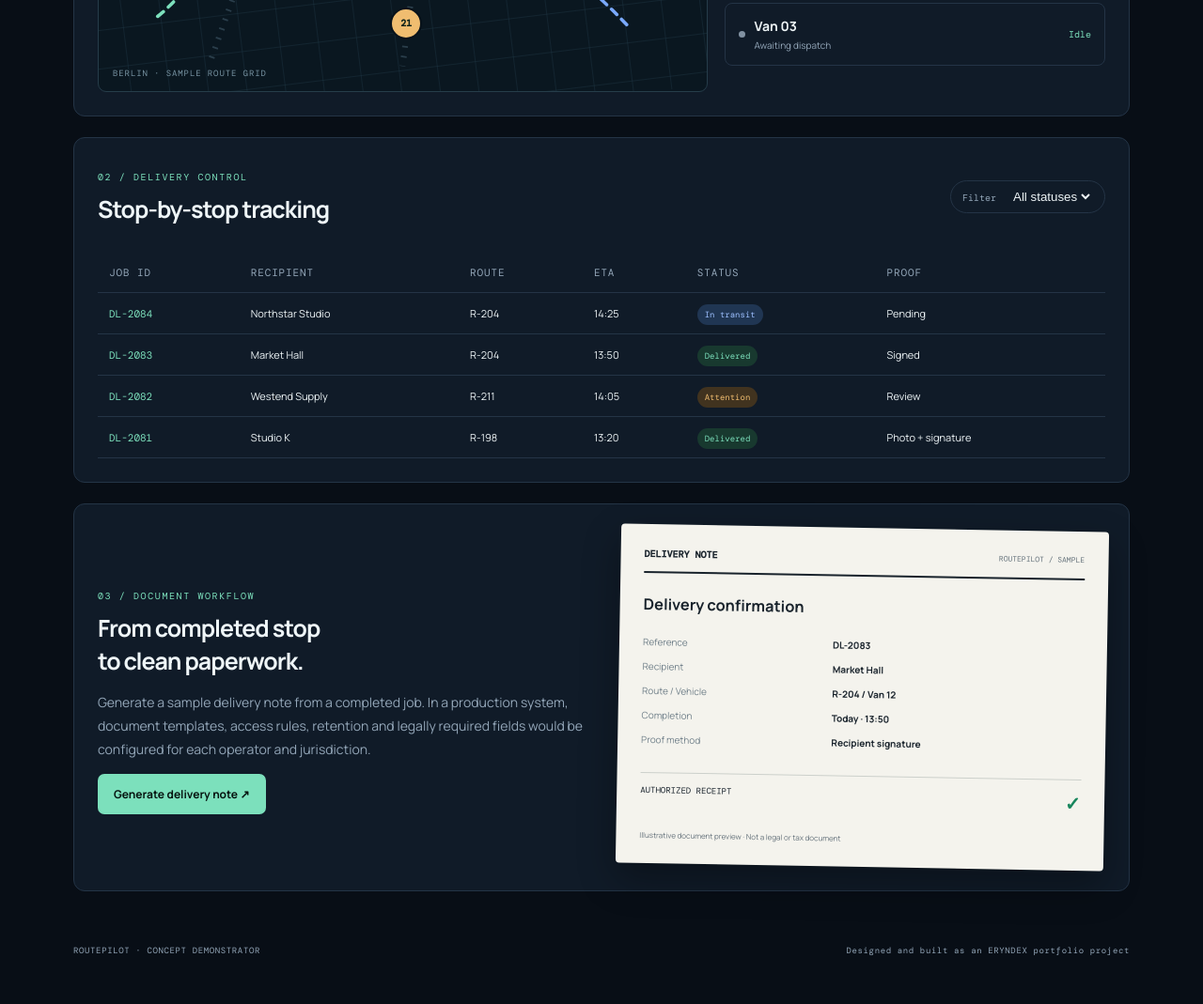
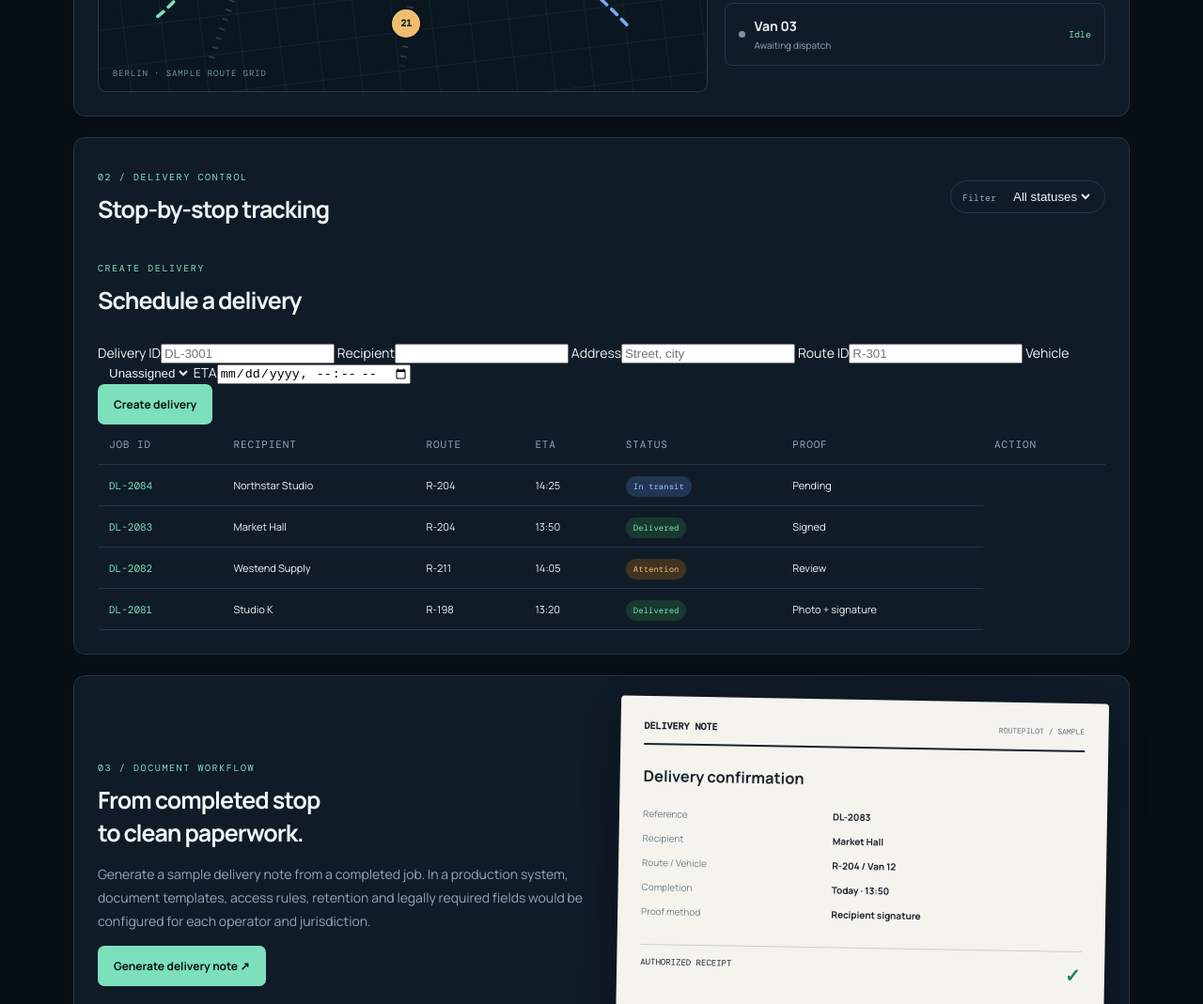
Before and after one commit to arshiataheri851-ops/portfolio, a plain HTML site: page routepilot/index.html in a window 1280 px wide. Shown: the part 1052-2121 px from the top of the page at 94% size. Drawn offline with nearby package versions, Linux system fonts and the light colour scheme; no server answers.

Commit message:
Add RoutePilot delivery intake form and proof action column

```diff
--- a/routepilot/index.html
+++ b/routepilot/index.html
@@ -4,6 +4,16 @@
 <main><section class="hero"><div><p class="eyebrow">FLEET VISIBILITY · LAST-MILE OPERATIONS</p><h1>Every route.<br><em>Accounted for.</em></h1><p class="lead">A unified operations workspace for live vehicle positions, delivery progress, proof of service and document generation.</p><div class="actions"><a class="primary" href="#fleet">Explore dashboard ↓</a><span>Sample data · No live GPS connection</span></div></div><div class="hero-stat"><small>ON-TIME COMPLETION</small><strong>94.8<sup>%</sup></strong><div class="meter"><i></i></div><small>Illustrative demo metric</small></div></section>
 <section class="metrics"><article><small>ACTIVE VEHICLES</small><b>18 <span>of 24</span></b><small class="positive">● 3 routes starting</small></article><article><small>IN PROGRESS</small><b id="inProgress">42</b><small>Scheduled stops today</small></article><article><small>DELIVERED</small><b id="delivered">126</b><small class="positive">● Proof captured</small></article><article><small>NEEDS ATTENTION</small><b id="attention">04</b><small class="warning">● Review required</small></article></section>
 <section id="fleet" class="panel"><div class="section-title"><div><p class="eyebrow">01 / FLEET MONITOR</p><h2>Dispatch overview</h2></div><span class="pill">Simulated positions</span></div><div class="fleet-layout"><div class="map"><div class="map-grid"></div><svg viewBox="0 0 700 360" role="img" aria-label="Illustrative route map"><path d="M55 270 C130 210 135 110 245 125 S365 275 450 210 S560 90 650 100" class="route route-a"/><path d="M65 70 C170 100 190 250 310 240 S470 120 620 280" class="route route-b"/><path d="M120 320 L220 40 M390 20 L350 330 M20 170 L670 190" class="roads"/></svg><button class="pin p1" aria-label="Van 12 location">12</button><button class="pin p2" aria-label="Van 08 location">08</button><button class="pin p3" aria-label="Van 21 location">21</button><div class="map-label">BERLIN · SAMPLE ROUTE GRID</div></div><div class="vehicle-list"><div class="vehicle"><i class="dot green"></i><div><b>Van 12</b><small>Route R-204 · 8 / 11 stops</small></div><strong>On route</strong></div><div class="vehicle"><i class="dot green"></i><div><b>Van 08</b><small>Route R-198 · 5 / 9 stops</small></div><strong>On route</strong></div><div class="vehicle"><i class="dot amber"></i><div><b>Van 21</b><small>Route R-211 · 2 / 10 stops</small></div><strong>Delayed</strong></div><div class="vehicle"><i class="dot gray"></i><div><b>Van 03</b><small>Awaiting dispatch</small></div><strong>Idle</strong></div></div></div></section>
-<section id="deliveries" class="panel"><div class="section-title"><div><p class="eyebrow">02 / DELIVERY CONTROL</p><h2>Stop-by-stop tracking</h2></div><label class="filter">Filter <select id="statusFilter"><option value="all">All statuses</option><option value="In transit">In transit</option><option value="Delivered">Delivered</option><option value="Attention">Attention</option></select></label></div><div class="table-wrap"><table><thead><tr><th>JOB ID</th><th>RECIPIENT</th><th>ROUTE</th><th>ETA</th><th>STATUS</th><th>PROOF</th></tr></thead><tbody id="jobs"><tr data-status="In transit"><td>DL-2084</td><td>Northstar Studio</td><td>R-204</td><td>14:25</td><td><span class="tag blue">In transit</span></td><td>Pending</td></tr><tr data-status="Delivered"><td>DL-2083</td><td>Market Hall</td><td>R-204</td><td>13:50</td><td><span class="tag green">Delivered</span></td><td>Signed</td></tr><tr data-status="Attention"><td>DL-2082</td><td>Westend Supply</td><td>R-211</td><td>14:05</td><td><span class="tag amber">Attention</span></td><td>Review</td></tr><tr data-status="Delivered"><td>DL-2081</td><td>Studio K</td><td>R-198</td><td>13:20</td><td><span class="tag green">Delivered</span></td><td>Photo + signature</td></tr></tbody></table></div></section>
+<section id="deliveries" class="panel"><div class="section-title"><div><p class="eyebrow">02 / DELIVERY CONTROL</p><h2>Stop-by-stop tracking</h2></div><label class="filter">Filter <select id="statusFilter"><option value="all">All statuses</option><option value="In transit">In transit</option><option value="Delivered">Delivered</option><option value="Attention">Attention</option></select></label></div><form id="newDeliveryForm" class="new-delivery-form">
+<div class="section-title"><div><p class="eyebrow">CREATE DELIVERY</p><h2>Schedule a delivery</h2></div></div>
+<div class="delivery-form-grid">
+<label>Delivery ID<input name="id" required pattern="[A-Za-z0-9_-]{3,40}" placeholder="DL-3001"></label>
+<label>Recipient<input name="recipient" required minlength="2" maxlength="120"></label>
+<label>Address<input name="address" required minlength="3" maxlength="240" placeholder="Street, city"></label>
+<label>Route ID<input name="route_id" required placeholder="R-301"></label>
+<label>Vehicle<select name="vehicle_id"><option value="">Unassigned</option><option>VAN-12</option><option>VAN-08</option><option>VAN-21</option></select></label>
+<label>ETA<input name="eta" type="datetime-local"></label>
+</div><button class="primary" type="submit">Create delivery</button><span id="deliveryMessage" role="status"></span>
+</form><div class="table-wrap"><table><thead><tr><th>JOB ID</th><th>RECIPIENT</th><th>ROUTE</th><th>ETA</th><th>STATUS</th><th>PROOF</th><th>ACTION</th></tr></thead><tbody id="jobs"><tr data-status="In transit"><td>DL-2084</td><td>Northstar Studio</td><td>R-204</td><td>14:25</td><td><span class="tag blue">In transit</span></td><td>Pending</td></tr><tr data-status="Delivered"><td>DL-2083</td><td>Market Hall</td><td>R-204</td><td>13:50</td><td><span class="tag green">Delivered</span></td><td>Signed</td></tr><tr data-status="Attention"><td>DL-2082</td><td>Westend Supply</td><td>R-211</td><td>14:05</td><td><span class="tag amber">Attention</span></td><td>Review</td></tr><tr data-status="Delivered"><td>DL-2081</td><td>Studio K</td><td>R-198</td><td>13:20</td><td><span class="tag green">Delivered</span></td><td>Photo + signature</td></tr></tbody></table></div></section>
 <section id="documents" class="panel docs"><div><p class="eyebrow">03 / DOCUMENT WORKFLOW</p><h2>From completed stop<br>to clean paperwork.</h2><p>Generate a sample delivery note from a completed job. In a production system, document templates, access rules, retention and legally required fields would be configured for each operator and jurisdiction.</p><button id="generate" class="primary">Generate delivery note ↗</button></div><div class="paper" id="paper"><div class="paper-head"><b>DELIVERY NOTE</b><span>ROUTEPILOT / SAMPLE</span></div><h3>Delivery confirmation</h3><div class="paper-grid"><span>Reference</span><b>DL-2083</b><span>Recipient</span><b>Market Hall</b><span>Route / Vehicle</span><b>R-204 / Van 12</b><span>Completion</span><b>Today · 13:50</b><span>Proof method</span><b>Recipient signature</b></div><div class="signature">AUTHORIZED RECEIPT <strong>✓</strong></div><small>Illustrative document preview · Not a legal or tax document</small></div></section>
 <footer><span>ROUTEPILOT · CONCEPT DEMONSTRATOR</span><span>Designed and built as an ERYNDEX portfolio project</span></footer></main><script src="app.js"></script></body></html>
```
